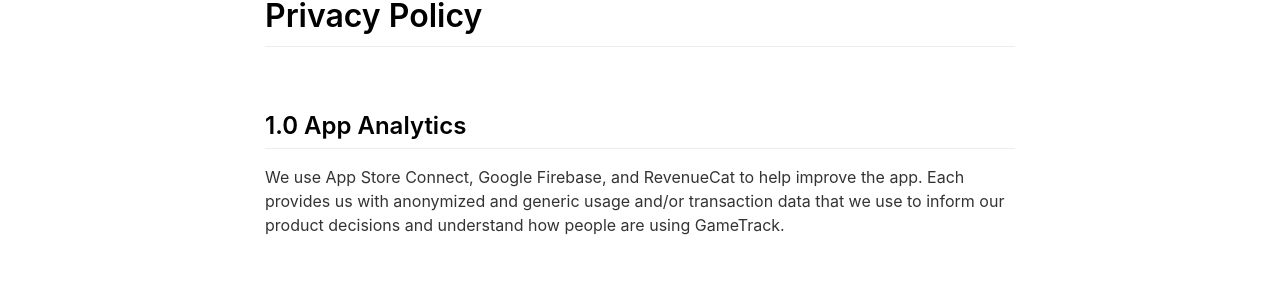
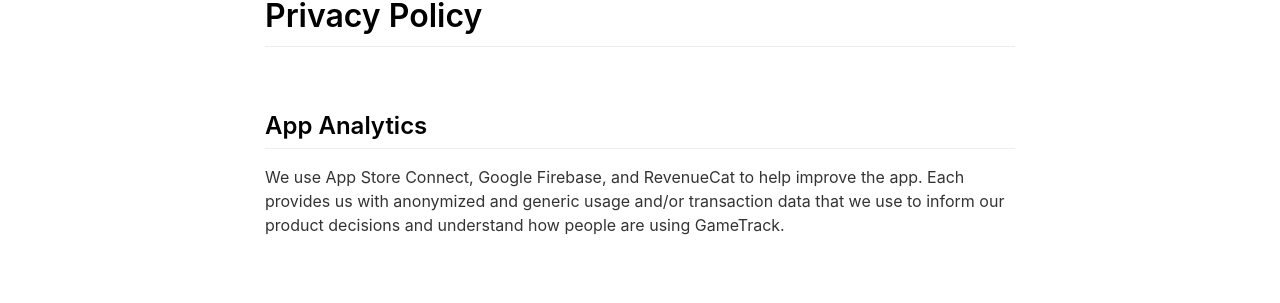
Before and after one commit to emilbaehr/automatic-app-landing-page, a Jekyll site: the page built from _pages/privacypolicy.md, in a window 1280 px wide. Shown: the part 221-524 px from the top of the page. Built offline with Jekyll 4.4.1, drawn with Linux system fonts in a browser that asks for light colours; nearby versions of some CDN libraries.

Commit message:
slight update to privacy

```diff
--- a/_pages/privacypolicy.md
+++ b/_pages/privacypolicy.md
@@ -12,7 +12,7 @@
 
 <br>
 
-## 1.0 App Analytics
+## App Analytics
 We use App Store Connect, Google Firebase, and RevenueCat to help improve the app. Each provides us with anonymized and generic usage and/or transaction data that we use to inform our product decisions and understand how people are using GameTrack.
 
 <br>
```
